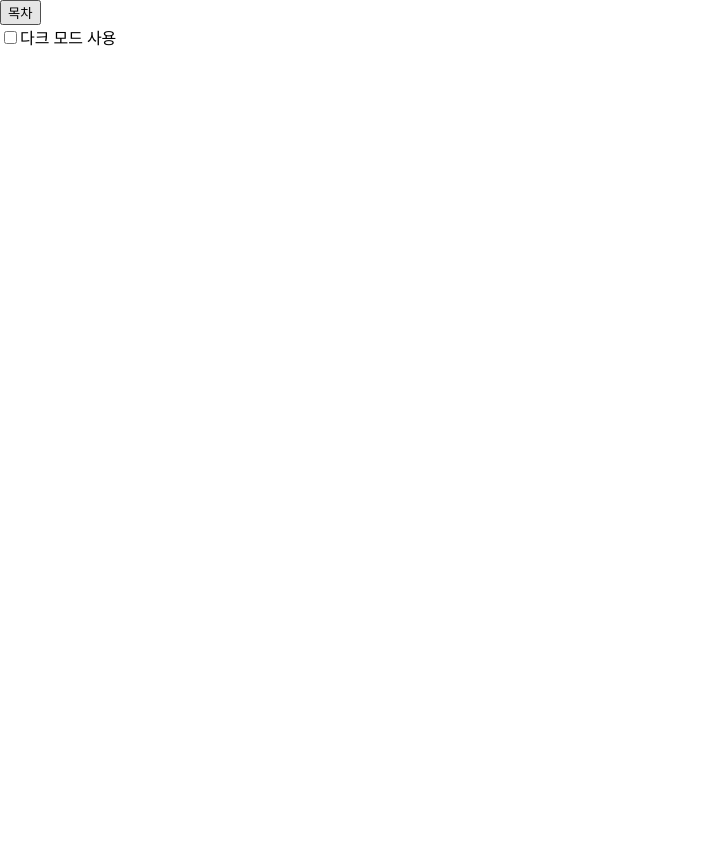
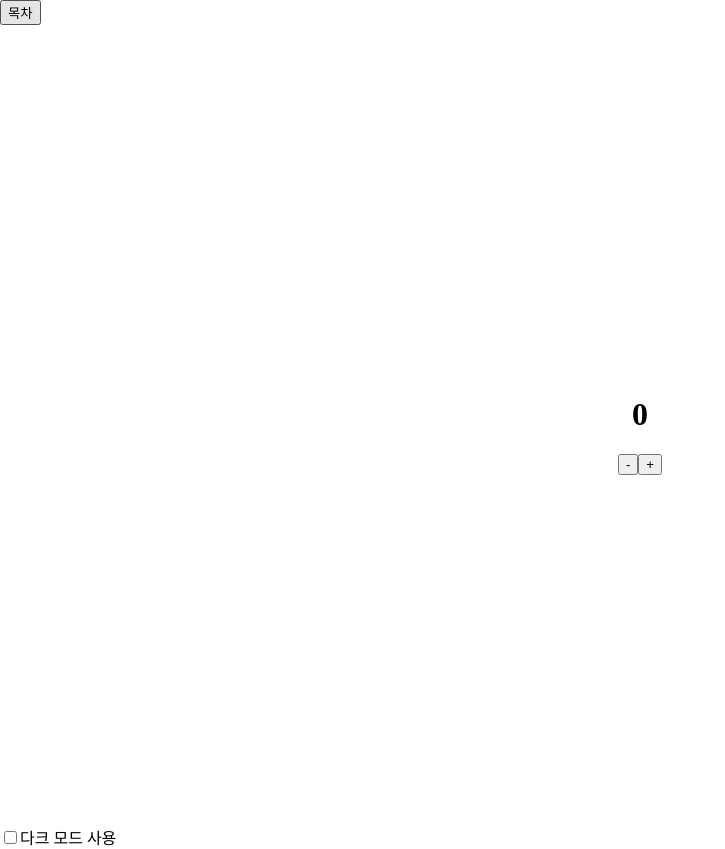
Before and after one commit to shlee9412/igloo-react, a React (Create React App) app: page /redux-counter1 in a window 1280 px wide. Before the commit this address had no page. Shown: the whole page, without its empty margins (0-725 px from the left). Before the commit the page ends 800 px from the top, so only its background shows below. Built offline with nearby package versions, Linux system fonts and the light colour scheme.

Commit message:
리덕스 카운터 예제

```diff
--- a/package.json
+++ b/package.json
@@ -3,6 +3,7 @@
   "version": "0.1.0",
   "private": true,
   "dependencies": {
+    "@reduxjs/toolkit": "^1.9.1",
     "@testing-library/jest-dom": "^5.16.5",
     "@testing-library/react": "^13.4.0",
     "@testing-library/user-event": "^13.5.0",
@@ -16,9 +17,11 @@
     "morgan": "^1.10.0",
     "react": "^18.2.0",
     "react-dom": "^18.2.0",
+    "react-redux": "^8.0.5",
     "react-router": "^6.4.4",
     "react-router-dom": "^6.4.4",
     "react-scripts": "5.0.1",
+    "redux-logger": "^3.0.6",
     "styled-components": "^5.3.6",
     "swagger-ui-express": "^4.6.0",
     "typescript": "^4.9.3",
@@ -52,6 +55,7 @@
     ]
   },
   "devDependencies": {
+    "@types/redux-logger": "^3.0.9",
     "@types/styled-components": "^5.1.26",
     "concurrently": "^7.6.0"
   }
--- a/src/App.tsx
+++ b/src/App.tsx
@@ -1,5 +1,7 @@
 import React from 'react';
 import { createContext, useState } from 'react';
+import { Provider } from 'react-redux';
+import { store } from './modules';
 import RouteContainer from './RouteContainer';
 
 export const ThemeContext = createContext('');
@@ -8,6 +10,7 @@ const App = () => {
   const [theme, setTheme] = useState('light');
 
   return (
+    <Provider store={store}>
       <ThemeContext.Provider value={theme}>
         <RouteContainer />
         <label>
@@ -21,6 +24,7 @@ const App = () => {
           다크 모드 사용
         </label>
       </ThemeContext.Provider>
+    </Provider>
   );
 };
 
--- a/src/RouteContainer.tsx
+++ b/src/RouteContainer.tsx
@@ -3,6 +3,8 @@ import Header from './components/Header';
 import Contacts from './pages/Contacts';
 import Counter from './pages/Counter';
 import IndexList from './pages/IndexList';
+import ReduxCounter1 from './pages/ReduxCounter1';
+import ReduxCounter2 from './pages/ReduxCounter2';
 import SignUp from './pages/SignUp';
 import TimeInterval from './pages/TimeInterval';
 
@@ -16,6 +18,8 @@ const RouteContainer = () => {
         <Route path="/timeInterval" element={<TimeInterval />} />
         <Route path="/contacts" element={<Contacts />} />
         <Route path="/signup" element={<SignUp />} />
+        <Route path="/redux-counter1" element={<ReduxCounter1 />} />
+        <Route path="/redux-counter2" element={<ReduxCounter2 />} />
       </Routes>
     </BrowserRouter>
   );
--- /dev/null
+++ b/src/hooks/reduxHook.ts
@@ -0,0 +1,5 @@
+import { TypedUseSelectorHook, useDispatch, useSelector } from 'react-redux';
+import { AppDispatch, RootState } from '../modules';
+
+export const useAppSelector: TypedUseSelectorHook<RootState> = useSelector;
+export const useAppDispatch = () => useDispatch<AppDispatch>();
--- /dev/null
+++ b/src/modules/counter.ts
@@ -0,0 +1,28 @@
+import { createSlice, PayloadAction } from '@reduxjs/toolkit';
+
+interface CounterState {
+  num: number
+}
+
+const initialState: CounterState = { num: 0 };
+
+const counterSlice = createSlice({
+  name: 'counter',
+  initialState,
+  reducers: {
+    decrease: state => {
+      state.num -= 1;
+    },
+    increase: state => {
+      state.num += 1;
+    },
+    setNum: (state, action: PayloadAction<number>) => {
+      state.num = action.payload;
+    }
+  }
+});
+
+export const { decrease, increase, setNum } = counterSlice.actions;
+
+const counterReducer = counterSlice.reducer;
+export default counterReducer;
--- /dev/null
+++ b/src/modules/index.ts
@@ -0,0 +1,15 @@
+import { configureStore } from '@reduxjs/toolkit';
+import logger from 'redux-logger';
+import counterReducer from './counter';
+
+export const store = configureStore({
+  reducer: {
+    counter: counterReducer
+  },
+  middleware: getDefualtMiddleware => (
+    getDefualtMiddleware().concat(logger)
+  )
+});
+
+export type RootState = ReturnType<typeof store.getState>;
+export type AppDispatch = typeof store.dispatch;
--- a/src/pages/IndexList.tsx
+++ b/src/pages/IndexList.tsx
@@ -14,6 +14,8 @@ const indexList = [
   { id: 2, title: '인터벌 예제', path: '/timeInterval' },
   { id: 3, title: '연락처 예제', path: '/contacts' },
   { id: 4, title: '회원가입 예제', path: '/signup' },
+  { id: 5, title: '리덕스 카운터 예제 1', path: '/redux-counter1' },
+  { id: 6, title: '리덕스 카운터 예제 2', path: '/redux-counter2' }
 ];
 
 const IndexList = () => {
--- /dev/null
+++ b/src/pages/ReduxCounter1.tsx
@@ -0,0 +1,31 @@
+import ButtonGroup from '../components/ButtonGroup';
+import Num from '../components/Num';
+import { useAppDispatch, useAppSelector } from '../hooks/reduxHook';
+import { decrease, increase } from '../modules/counter';
+
+const ReduxCounter1 = () => {
+  const num = useAppSelector(state => state.counter.num);
+  const dispatch = useAppDispatch();
+
+  const decreaseNum = () => {
+    dispatch(decrease());
+  };
+
+  const increaseNum = () => {
+    dispatch(increase());
+  };
+
+  return (
+    <div
+      className="container"
+    >
+      <Num num={num} />
+      <ButtonGroup
+        decreaseNum={decreaseNum}
+        increaseNum={increaseNum}
+      />
+    </div>
+  );
+};
+
+export default ReduxCounter1;
--- /dev/null
+++ b/src/pages/ReduxCounter2.tsx
@@ -0,0 +1,23 @@
+import Num from '../components/Num';
+import { useAppDispatch, useAppSelector } from '../hooks/reduxHook';
+import { setNum } from '../modules/counter';
+
+const ReduxCounter2 = () => {
+  const num = useAppSelector(state => state.counter.num);
+  const dispatch = useAppDispatch();
+
+  return (
+    <div
+      className="container"
+    >
+      <Num num={num} />
+      <input
+        type="range"
+        value={num}
+        onChange={e => dispatch(setNum(+e.target.value))}
+      />
+    </div>
+  );
+};
+
+export default ReduxCounter2;
```
Also changed, not shown: 2 other files (tests, documents, lock files or other folders). Lines whose indentation alone changed are shown as unchanged.
